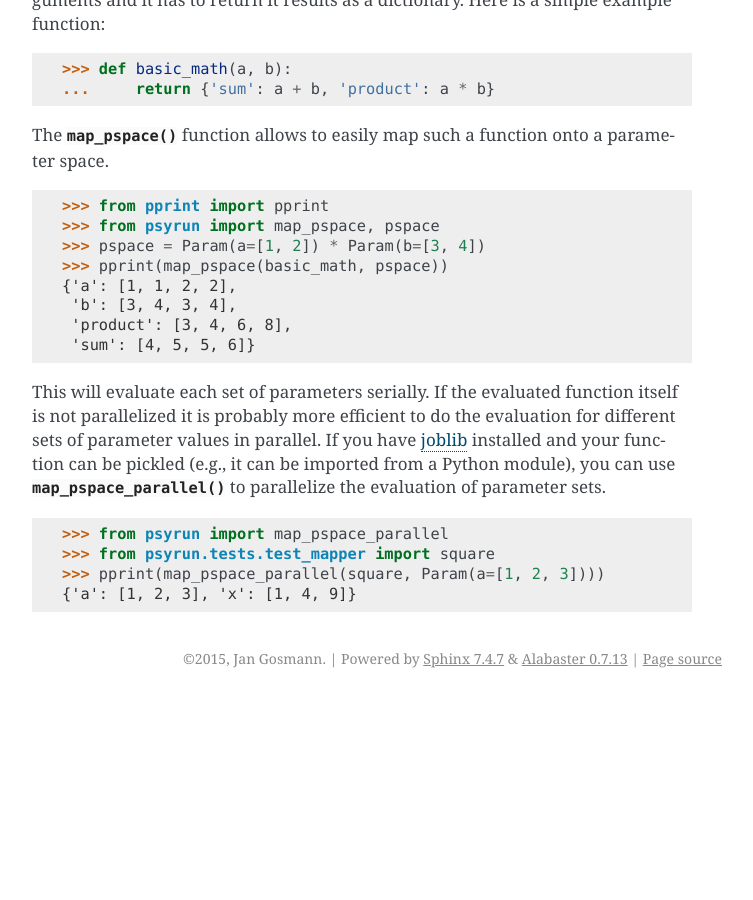
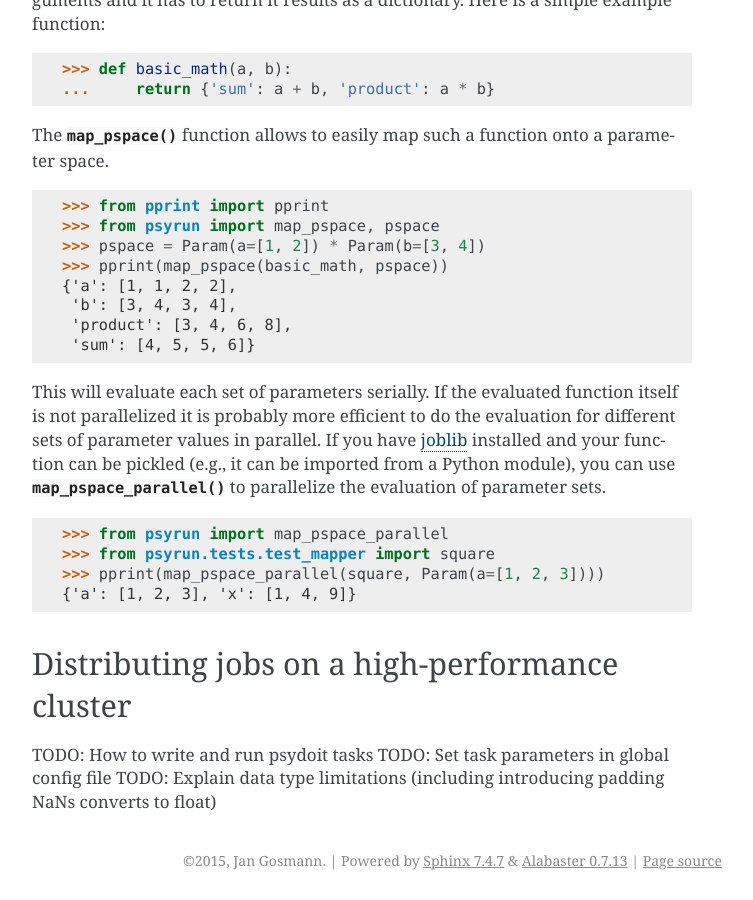
Before and after one commit to jgosmann/psyrun, a Sphinx documentation site: the page built from doc/source/guide.rst, in a window 1280 px wide and 900 px high, scrolled down 1543 px. Shown: the whole window, without its empty margins (388-1141 px from the left). Built offline with Sphinx 7.4.7, drawn with Linux system fonts in a browser that asks for light colours; before the commit the page ends 2241 px from its top, so only the background shows below that; some of the changed text lies outside the part shown.

Commit message:
Add documentation to-dos.

```diff
--- a/doc/source/guide.rst
+++ b/doc/source/guide.rst
@@ -95,3 +95,12 @@ pickled (e.g., it can be imported from a Python module), you can use
 >>> from psyrun.tests.test_mapper import square
 >>> pprint(map_pspace_parallel(square, Param(a=[1, 2, 3])))
 {'a': [1, 2, 3], 'x': [1, 4, 9]}
+
+
+Distributing jobs on a high-performance cluster
+-----------------------------------------------
+
+TODO: How to write and run psydoit tasks
+TODO: Set task parameters in global config file
+TODO: Explain data type limitations (including introducing padding NaNs converts
+to float)
```
